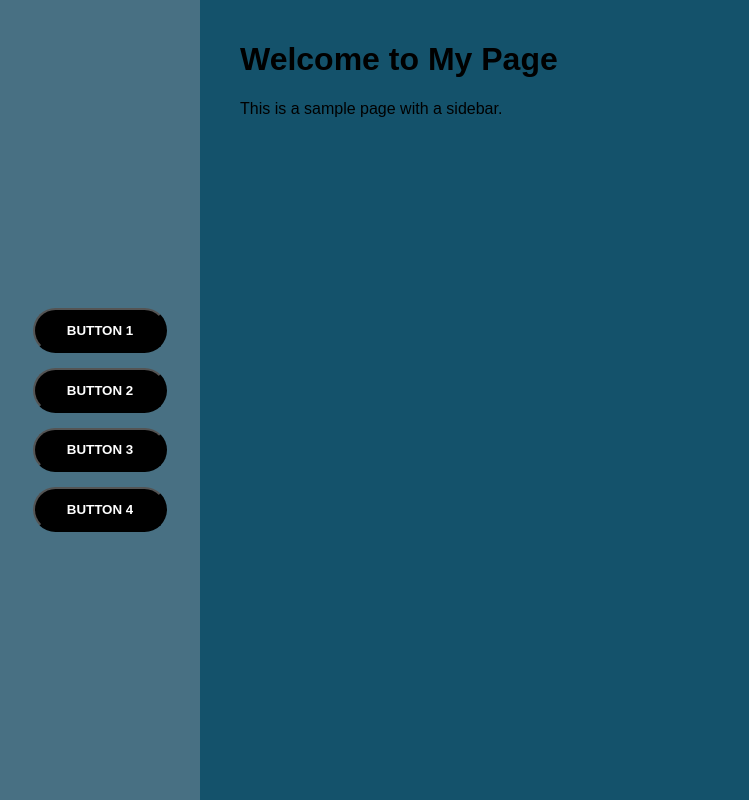
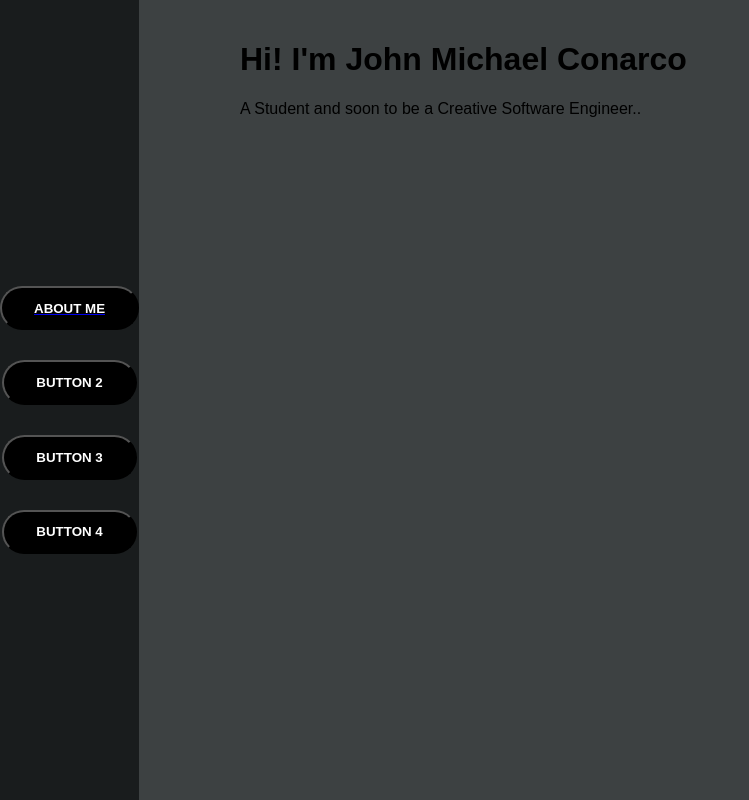
Before and after one commit to itsmemike52/CONARCO, a plain HTML site: page index.html in a window 1280 px wide. Shown: the whole page, without its empty margins (0-749 px from the left). Drawn offline with Linux system fonts and the light colour scheme.

Commit message:
new commit

```diff
--- /dev/null
+++ b/assets/styles/me.css
@@ -0,0 +1,41 @@
+body {
+    margin: 0;
+    height: 100vh;
+    display: flex;
+    justify-content: center;
+    align-items: center;
+    background: linear-gradient(135deg, #3d4142, #191c1d);
+    color: #c45e5e;
+    font-family: Arial, sans-serif;
+    text-align: center;
+}
+
+.container {
+    padding: 20px;
+    border-radius: 10px;
+    box-shadow: 0 0 15px rgba(255, 255, 255, 0.2);
+}
+
+h1 {
+    font-size: 2rem;
+    text-shadow: 0 0 10px rgba(0, 255, 255, 0.8);
+}
+
+.btn {
+    display: inline-block;
+    margin-top: 15px;
+    padding: 10px 20px;
+    background: #00bcd4;
+    color: #696060;
+    border: none;
+    border-radius: 5px;
+    font-size: 1rem;
+    cursor: pointer;
+    transition: 0.3s;
+    box-shadow: 0 0 10px rgba(0, 188, 212, 0.8);
+}
+
+.btn:hover {
+    background: #2e626b;
+    box-shadow: 0 0 20px rgba(0, 188, 212, 1);
+}
--- a/css/style.css
+++ b/css/style.css
@@ -2,7 +2,7 @@ body {
     display: flex;
     margin: 0;
     font-family: Arial, sans-serif;
-    background-color: #14526b; /* color sa tunga */
+    background-color: #3d4142; /* color sa tunga */
 }
 
 /*.sidebar {
@@ -23,11 +23,11 @@ body {
     display: flex;
     flex-direction: column;
     align-items: center; /* Centers content horizontally */
-    justify-content: center; /* Centers content vertically */
-    width: 200px;
-    /*height: 100vh; */
+    justify-content: center;  /*Centers content vertically */
+   /* width: 20vh;*/
+    height: 100vh;
     min-height: 100vh;
-    background-color: #487083; /* color sa side bar */
+    background-color: #191c1d; /* color sa side bar*/
     padding-top: 20px;
     gap: 15px;
     position: fixed;
@@ -46,6 +46,7 @@ body {
         transform: translateX(0);
     }
 }
+
 
 /* color sa menu lines */
 .menu-toggle {
--- a/index.html
+++ b/index.html
@@ -11,15 +11,15 @@
     <button class="menu-toggle">&#9776;</button> <!-- Hamburger Menu Button -->
 
     <div class="sidebar">
-        <button class="btn-17"><span class="text-container"><span class="text">Button 1</span></span></button>
-        <button class="btn-17"><span class="text-container"><span class="text">Button 2</span></span></button>
-        <button class="btn-17"><span class="text-container"><span class="text">Button 3</span></span></button>
-        <button class="btn-17"><span class="text-container"><span class="text">Button 4</span></span></button>
+        <a href="assets/me.html"><button class="btn-17"><span class="text-container"><span class="text">About Me</span></span></button></a>
+        <a href="#"></a><button class="btn-17"><span class="text-container"><span class="text">Button 2</span></span></button></a>
+        <a href="#"></a><button class="btn-17"><span class="text-container"><span class="text">Button 3</span></span></button></a>
+        <a href="#"></a><button class="btn-17"><span class="text-container"><span class="text">Button 4</span></span></button></a>
     </div>
 
     <div class="content">
-        <h1>Welcome to My Page</h1>
-        <p>This is a sample page with a sidebar.</p>
+        <h1>Hi! I'm John Michael Conarco</h1>
+        <p>A Student and soon to be a Creative Software Engineer..</p>
     </div>
 
     <script src="script/script.js"></script>
```
Also changed, not shown: assets/me.html (added, +15 -0 lines).
